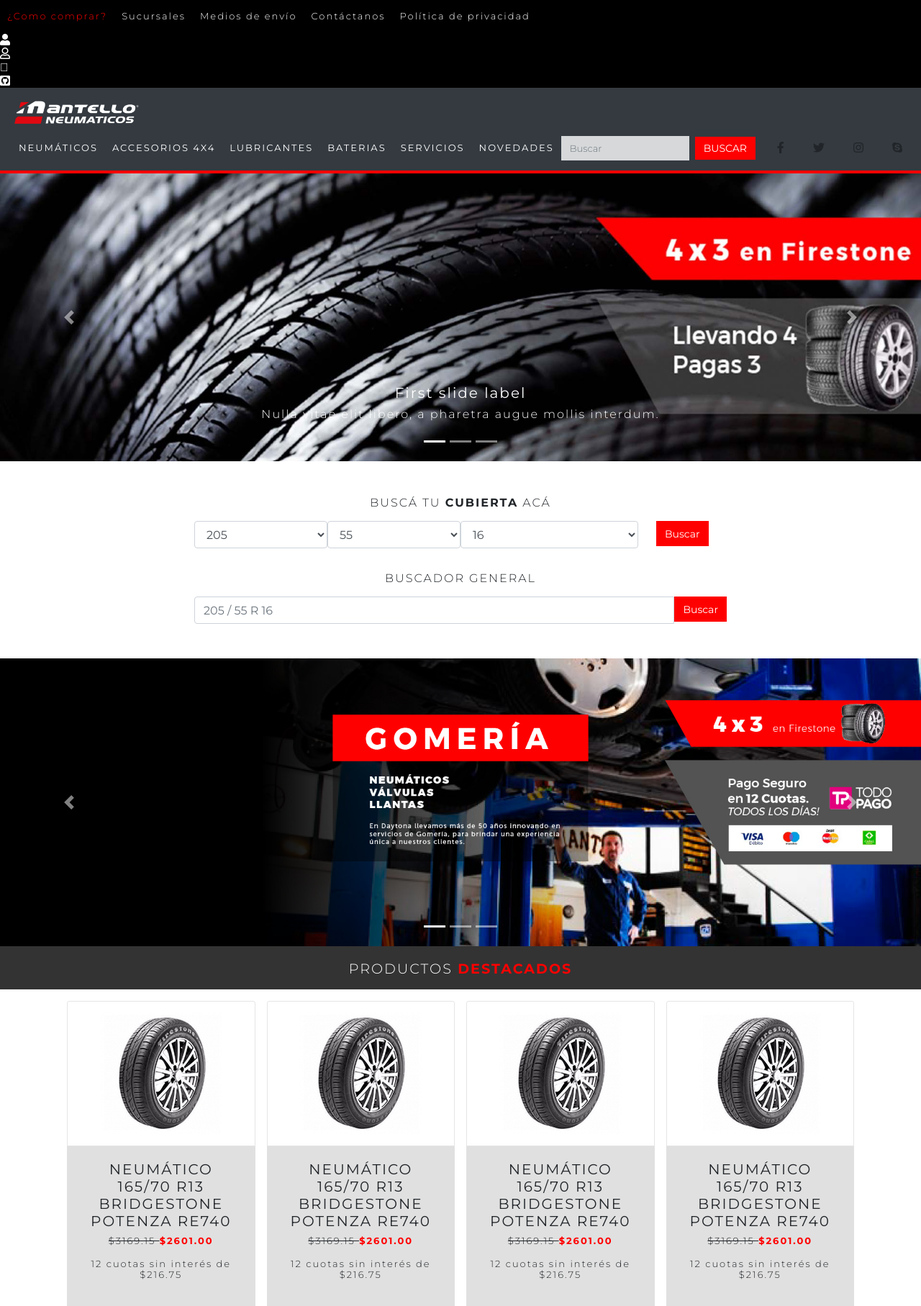
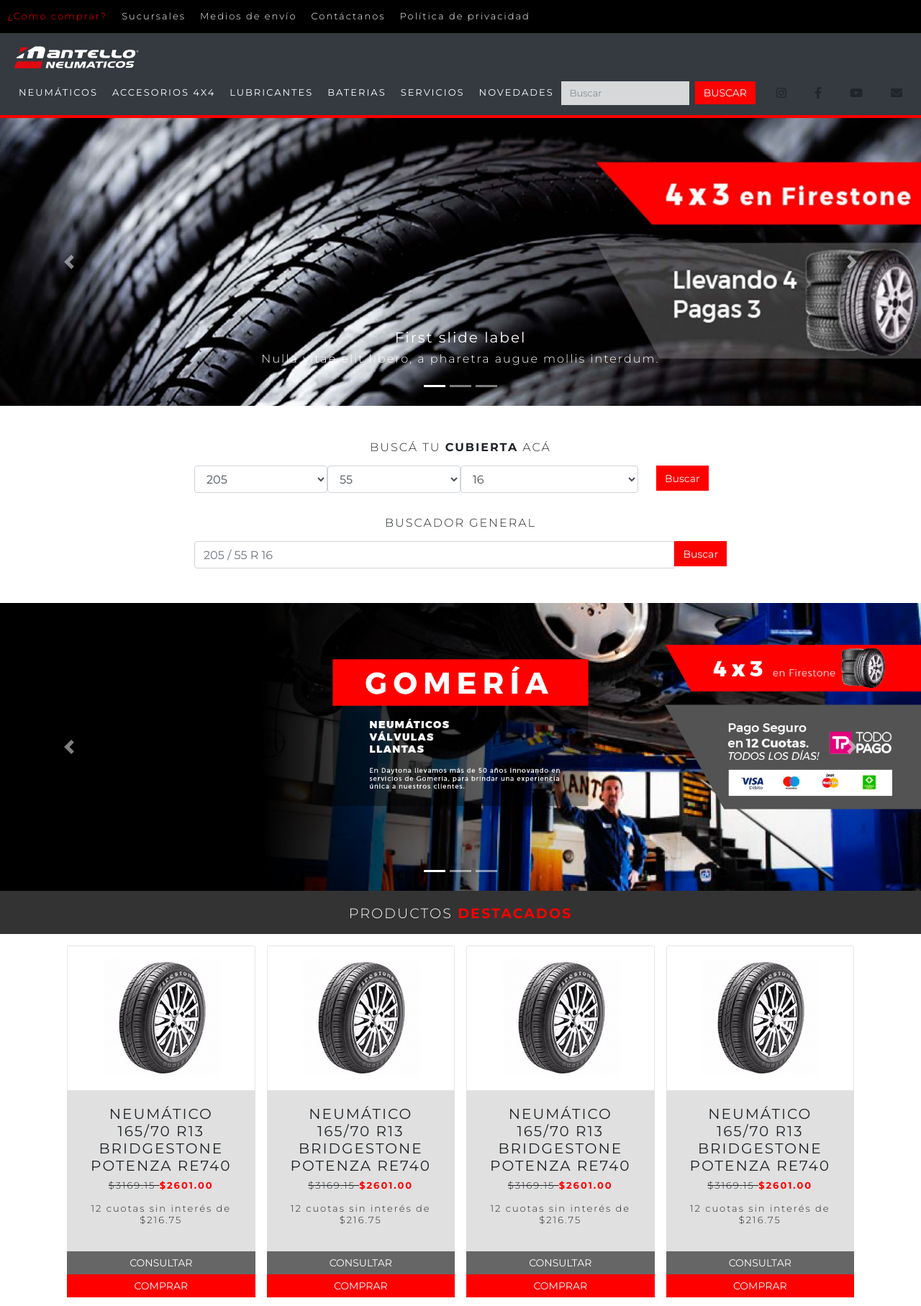
Before and after one commit to axelemilianojesus/mantello, a PHP site: page /home.php in a window 1280 px wide. Shown: the top 1815 px of the page at 72% size. Run offline with PHP 8.4, Linux system fonts and the light colour scheme.

Commit message:
Header icons
iconos en nav y estilo a submenu

```diff
--- a/mantello-site/css/style.css
+++ b/mantello-site/css/style.css
@@ -148,6 +148,8 @@ ul {
   height: 60px;
   margin: auto;
 }
+
+.submenu-mantello{}
 /* (1024x768) iPad 1 & 2, XGA */
 @media only screen and (max-width: 1024px) {
   .nav li ul {
--- a/mantello-site/header.php
+++ b/mantello-site/header.php
@@ -35,19 +35,10 @@
       <li><a href="#.html">Contáctanos</a></li>
       <li><a href="#">Política de privacidad</a></li>
     </ul>
-    <div class="text-white mb-0">
-      <ul class="mb-0 d-block">
-        <li><i class="fas fa-user"></i> <!-- uses solid style --></li>
-        <li><i class="far fa-user"></i> <!-- uses regular style --></li>
-        <li><i class="fal fa-user"></i> <!-- uses light style --></li>
-        <li><!--brand icon-->
-        <i class="fab fa-github-square"></i> <!-- uses brands style --></li>
-      </ul>
-    </div>
 
   </div>
   <nav class="navbar navbar-expand-lg navbar-light bg-dark border-bottom-red">
-    <div class="row max-width m-auto">
+    <div class="row max-width">
     <a class="navbar-brand" href="#">
       <img src="img/mantello-ISOLOGO-W.png" alt="isologo" width="180px">
     </a>
@@ -88,24 +79,25 @@
         <li><a href="servicios.html">SERVICIOS</a></li>
         <li><a href="novedades.html">NOVEDADES</a></li>
         <!--<li class="hidden-xs"><a href="#contact">OFERTAS</a></li>-->
+      <!--BUSCADOR-->
+      </ul>
+      <ul class="w-100 d-none d-block d-md-none bg-black p-4" >
+        <li class="mb-1"><a href="#">¿Como comprar?</a></li>
+        <li class="mb-1"><a href="#">Sucursales</a></li>
+        <li class="mb-1"><a href="#">Medios de envío</a></li>
+        <li class="mb-1"><a href="#.html">Contáctanos</a></li>
+        <li class="mb-1"><a href="#">Política de privacidad</a></li>
       </ul>
       <form class="form-inline my-2 my-lg-0">
         <input class="form-control mr-sm-2" type="search" placeholder="Buscar" aria-label="Search">
         <button class="btn btn-outline-success my-2 my-sm-0" type="submit">BUSCAR</button>
       </form>
-      <div class="ml-auto p-2 bd-highlight"><a href="#"><i class="fab fa-facebook-f"></i></a></div>
-        <div class="ml-auto p-2 bd-highlight"><a href="#"><i class="fab fa-twitter"></i></a></div>
-        <div class="ml-auto p-2 bd-highlight"><a href="#"><i class="fab fa-instagram"></i></a></div>
-        <div class="ml-auto p-2 bd-highlight"><a href="#"><i class="fab fa-skype"></i></a></div>
+      <!--ICONOS-->
+      <div class="ml-auto p-2 bd-highlight d-inline"><a href="#"><i class="fab fa-instagram"></i></a></div>
+      <div class="ml-auto p-2 bd-highlight d-inline"><a href="#"><i class="fab fa-facebook-f"></i></a></div>
+      <div class="ml-auto p-2 bd-highlight d-inline"><a href="#"><i class="fab fa-youtube"></i></a></div>
+      <div class="ml-auto p-2 bd-highlight d-inline"><a href="#"><i class="fas fa-envelope"></i></i></a></div>
     </div>
-
-    <ul class="d-none d-block d-md-none" >
-      <li><a href="#">¿Como comprar?</a></li>
-      <li><a href="#">Sucursales</a></li>
-      <li><a href="#">Medios de envío</a></li>
-      <li><a href="#.html">Contáctanos</a></li>
-      <li><a href="#">Política de privacidad</a></li>
-    </ul>
   </div>
   </nav>
 
```
